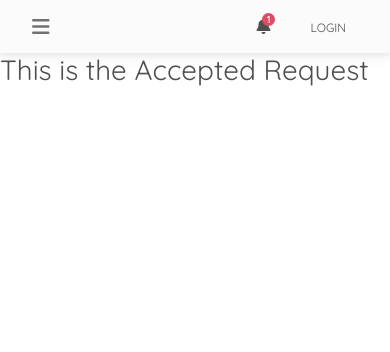
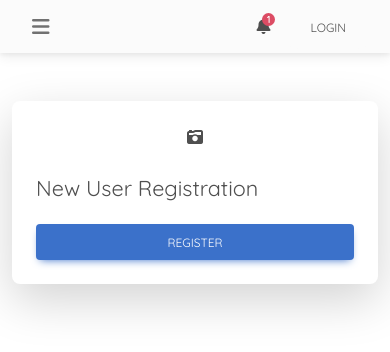
Before and after one commit to Dhruv-Darji/DarjiSmaaj, a React (Create React App) app: page /accepted-request in a window 390 px wide. Shown: the top 352 px of the page. Built offline with nearby package versions, Linux system fonts and the light colour scheme.

Commit message:
mobile web start

```diff
--- a/src/Components/Navbar.jsx
+++ b/src/Components/Navbar.jsx
@@ -21,7 +21,7 @@ const Navbar = () =>{
     const navigate = useNavigate();
 
     const handleLogOut = () =>{
-        axios.get('http://localhost:8080/logout').then(
+        axios.get('http://192.168.0.112:8080/logout').then(
             () =>{
                 window.location.reload();
             }
--- a/src/Roles/Auth.jsx
+++ b/src/Roles/Auth.jsx
@@ -8,7 +8,7 @@ const Auth = async () => {
 
     if (token) {
         try {
-            const response = await axios.get('http://localhost:8080/tokenRequest');
+            const response = await axios.get('http://192.168.0.112:8080/tokenRequest',{timeout:50000});
             if (response.data.status === 'token') {
                 const { UserId, RoleId, Email } = response.data;
                 return { UserId, RoleId, Email };
--- a/src/Screens/Admin/AcceptedRequest.jsx
+++ b/src/Screens/Admin/AcceptedRequest.jsx
@@ -1,11 +1,62 @@
-import React from "react";
+import React, { useState } from 'react';
 
-const AcceptedRequest = () =>{
-    return(
-        <>
-            <h1>This is the Accepted Request</h1>
-        </>
-    );
-}
+const AcceptedRequest = () => {
+  const [previewImage, setPreviewImage] = useState(null);
+
+  const handleImageChange = (event) => {
+    const file = event.target.files[0];
+    if (file) {
+      const imageUrl = URL.createObjectURL(file);
+      setPreviewImage(imageUrl);
+    }
+  };
+
+  return (
+    <div className="container mt-5">
+      <div className="row justify-content-center">
+        <div className="col-md-6">
+          <div className="card shadow-lg">
+            <div className="card-body">
+              <div className="text-center mb-4">
+                <label htmlFor="profileImage" className="profile-image-label">
+                  {previewImage ? (
+                    <img
+                      id="previewImage"
+                      src={previewImage}
+                      alt="Profile Preview"
+                      className="profile-image"
+                    />
+                  ) : (
+                    <div className="profile-image-placeholder">
+                        <i class="fas fa-camera-retro"></i>
+                    </div>
+                  )}
+                  <input
+                    type="file"
+                    className="d-none"
+                    id="profileImage"
+                    name="profileImage"
+                    accept="image/*"
+                    onChange={handleImageChange}
+                    required
+                  />
+                </label>
+              </div>
+              <h4 className="card-title mb-4">New User Registration</h4>
+              <form id="AcceptedRequest" encType="multipart/form-data">
+                {/* Other form fields */}
+                <div className="d-grid mt-4">
+                  <button type="submit" className="btn btn-primary btn-block">
+                    Register
+                  </button>
+                </div>
+              </form>
+            </div>
+          </div>
+        </div>
+      </div>
+    </div>
+  );
+};
 
 export default AcceptedRequest;
--- a/src/Screens/Login.jsx
+++ b/src/Screens/Login.jsx
@@ -35,7 +35,6 @@ const Login = () => {
 
   const passUser = async() =>{
     const { RoleId } = await Auth();
-    console.log(RoleId);
     if(RoleId===1 || RoleId===2 || RoleId===3){
       navigate('/Dashboard');
     }
@@ -47,7 +46,7 @@ const Login = () => {
   const handleSubmit = async (e) =>{
     e.preventDefault();
     if(userAuth.RoleId === null && userAuth.UserId === null && userAuth.Email === null){
-      axios.post('http://localhost:8080/authenticate',fieldValue).then(
+      await axios.post('http://192.168.0.112:8080/authenticate',fieldValue).then(
         (response)=>{
           if(response.status===200){
             passUser();
--- a/src/Screens/SignUp.jsx
+++ b/src/Screens/SignUp.jsx
@@ -35,7 +35,7 @@ import Toast, { showSuccessToast,showErrorToast } from '../Components/Toast';
       setIsLoading(true);
       e.preventDefault();
       console.log(singleUser);
-      await axios.post('http://localhost:8080/createUser',singleUser).then(
+      await axios.post('http://192.168.0.112:8080/createUser',singleUser).then(
         ()=>{
             showSuccessToast('Successfully Registered 🥰.');
             setIsLoading(false);
```
